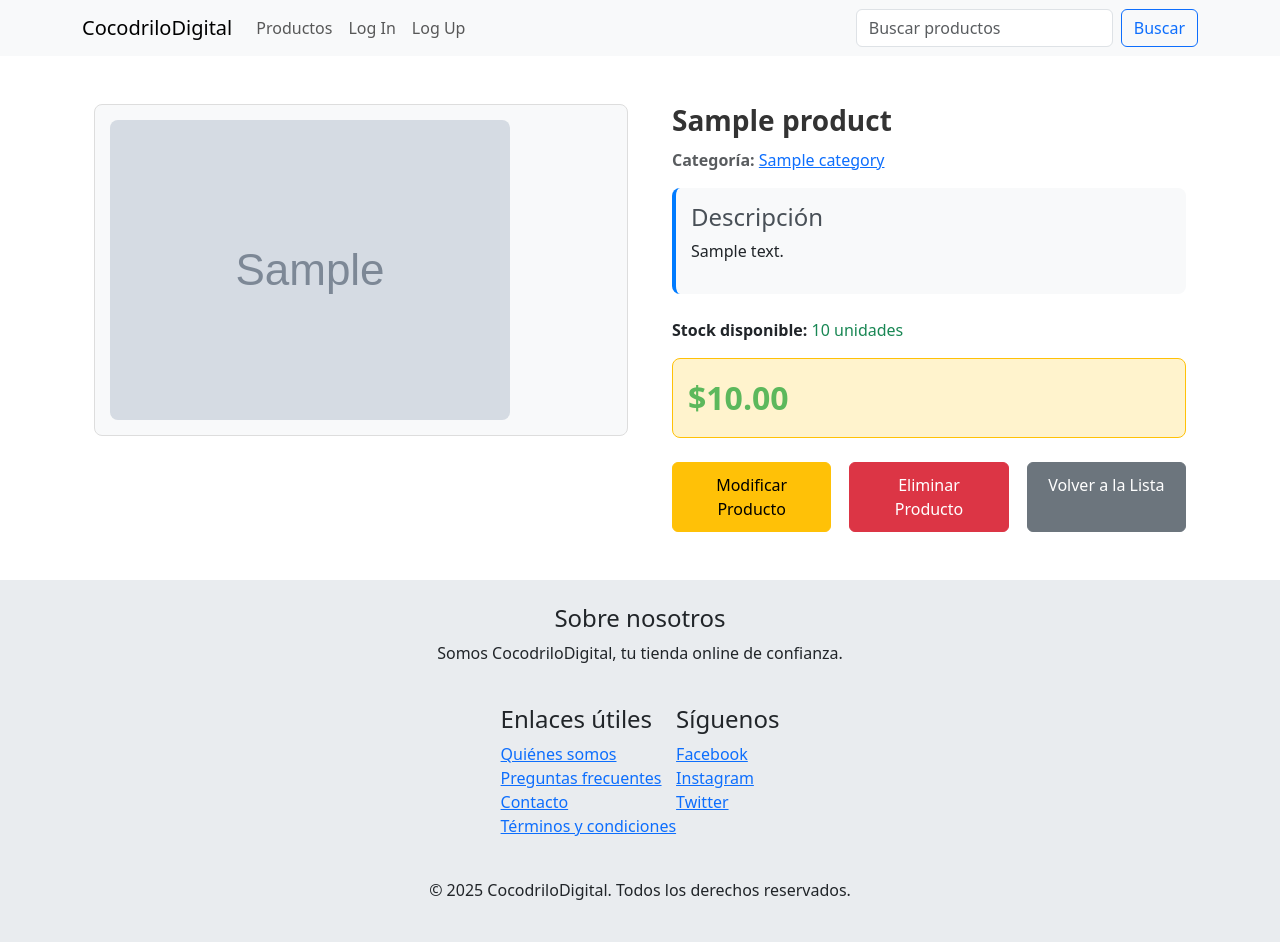
After one commit to Raulledea/CocodriloDigital, a Django app: page /products/1/ in a window 1280 px wide. The commit adds this page. Run offline with Django 5.2, Linux system fonts and the light colour scheme; tables that the repository leaves empty hold one stand-in row (values such as "Sample post"); grey boxes marked "Sample" are stand-in pictures.

Commit message:
Anadi la funcionalidad de listar producto y mostrar sus detalles ademas de la funcionalidad anadir producto y anadir categoria, y tambien anadi unos styles simples con boostrap y cssp puro

```diff
--- a/CocodriloDigital/CocodriloDigital/urls.py
+++ b/CocodriloDigital/CocodriloDigital/urls.py
@@ -23,6 +23,7 @@ urlpatterns = [
     path('admin/', admin.site.urls),
     path('', include('home.urls')),         # Página principal
     path('products/', include('products.urls')),  # Sección de productos
+    path('', include('category.urls')),  # Rutas de categorías
 ]
 
 # Servir archivos multimedia en desarrollo
--- /dev/null
+++ b/CocodriloDigital/category/urls.py
@@ -0,0 +1,12 @@
+"""URLs de la aplicación 'category'.
+
+Define las rutas para gestionar categorías.
+"""
+from django.urls import path
+
+from .views import add_category
+
+urlpatterns = [
+    # Ruta para añadir una nueva categoría
+    path('add_category/', add_category, name='add_category'),
+]
--- a/CocodriloDigital/products/urls.py
+++ b/CocodriloDigital/products/urls.py
@@ -7,6 +7,14 @@ from django.urls import path
 from . import views
 
 urlpatterns = [
+    # Listado de productos por categorías en la raíz de 'products/' (ej. /products/)
+    path('', views.list_products, name='list_products'),
+    # Ruta para ver detalle de un producto (ej. /products/1/)
+    path('<int:product_id>/', views.product_detail, name='product_detail'),
     # Ruta para añadir un nuevo producto (GET muestra formulario, POST guarda el producto)
-    path('add_products/', views.add_product, name='add_products')
+    path('add_products/', views.add_product, name='add_products'),
+    # Ruta para editar un producto existente (ej. /products/1/edit/)
+    path('<int:product_id>/edit/', views.edit_product, name='edit_product'),
+    # Ruta para eliminar un producto (ej. /products/1/delete/)
+    path('<int:product_id>/delete/', views.delete_product, name='delete_product'),
 ]
--- a/CocodriloDigital/products/views.py
+++ b/CocodriloDigital/products/views.py
@@ -2,8 +2,50 @@
 
 Contiene la lógica para gestionar productos.
 """
-from django.shortcuts import render, redirect
+from django.shortcuts import render, redirect, get_object_or_404
+from django.http import Http404
 from .forms import ProductForm
+from category.models import Category
+from .models import Product
+
+
+def list_products(request):
+    """Muestra todos los productos agrupados por categoría.
+
+    Recupera las categorías que tienen productos y prefetches los productos
+    para reducir consultas. Renderiza la plantilla `products/list_by_category.html`.
+    """
+    # Obtener categorías que tienen al menos un producto
+    categories = Category.objects.prefetch_related('products').filter(products__isnull=False).distinct()
+
+    context = {
+        'categories': categories,
+    }
+    return render(request, 'products/list_products.html', context)
+
+
+def product_detail(request, product_id):
+    """Muestra la información detallada de un producto específico.
+
+    Obtiene el producto por su ID y renderiza una plantilla con toda
+    su información, incluyendo botones para modificar, eliminar y volver.
+
+    Args:
+        request: La solicitud HTTP.
+        product_id (int): El ID del producto a mostrar.
+
+    Returns:
+        HttpResponse: La plantilla renderizada con los detalles del producto.
+
+    Raises:
+        Http404: Si el producto no existe.
+    """
+    product = get_object_or_404(Product, pk=product_id)
+
+    context = {
+        'product': product,
+    }
+    return render(request, 'products/product_detail.html', context)
 
 
 def add_product(request):
@@ -23,3 +65,60 @@ def add_product(request):
     else:
         form = ProductForm()
     return render(request, 'products/add_products.html', {'form': form})
+
+
+def edit_product(request, product_id):
+    """Vista para editar un producto existente.
+
+    GET: Muestra el formulario rellenado con los datos del producto.
+    POST: Procesa el formulario y actualiza el producto si es válido.
+
+    Args:
+        request: La solicitud HTTP.
+        product_id (int): El ID del producto a editar.
+
+    Returns:
+        HttpResponse: El formulario renderizado o redirección tras guardar.
+    """
+    product = get_object_or_404(Product, pk=product_id)
+
+    if request.method == "POST":
+        form = ProductForm(request.POST, request.FILES, instance=product)
+        if form.is_valid():
+            form.save()
+            # Redirige al detalle del producto después de guardar
+            return redirect('product_detail', product_id=product.id)
+    else:
+        form = ProductForm(instance=product)
+
+    context = {
+        'form': form,
+        'product': product,
+        'edit': True,
+    }
+    return render(request, 'products/add_products.html', context)
+
+
+def delete_product(request, product_id):
+    """Vista para eliminar un producto.
+
+    GET: Muestra una página de confirmación.
+    POST: Elimina el producto y redirige a la lista de productos.
+
+    Args:
+        request: La solicitud HTTP.
+        product_id (int): El ID del producto a eliminar.
+
+    Returns:
+        HttpResponse: Página de confirmación o redirección tras eliminar.
+    """
+    product = get_object_or_404(Product, pk=product_id)
+
+    if request.method == "POST":
+        product.delete()
+        return redirect('list_products')
+
+    context = {
+        'product': product,
+    }
+    return render(request, 'products/delete_product.html', context)
--- a/CocodriloDigital/static/style/product.css
+++ b/CocodriloDigital/static/style/product.css
@@ -1,3 +1,12 @@
+/* ===============================
+   LINK DE TARJETA DE PRODUCTO
+================================ */
+.product-card-link {
+    text-decoration: none;
+    color: inherit;
+    display: contents;
+}
+
 /* ===============================
    GRID HOME - 5 TARJETAS POR FILA
 ================================ */
--- /dev/null
+++ b/CocodriloDigital/static/style/product_detail.css
@@ -0,0 +1,128 @@
+/* ===============================
+   DETALLE DE PRODUCTO
+================================ */
+
+.product-detail-image {
+  border: 1px solid #ddd;
+  border-radius: 8px;
+  padding: 15px;
+  background-color: #f8f9fa;
+}
+
+.product-detail-image img {
+  max-width: 100%;
+  height: auto;
+  border-radius: 8px;
+}
+
+.product-detail-info {
+  padding-left: 20px;
+}
+
+.product-title {
+  color: #333;
+  margin-bottom: 10px;
+  font-size: 28px;
+  font-weight: bold;
+}
+
+.product-description {
+  background-color: #f8f9fa;
+  padding: 15px;
+  border-radius: 8px;
+  border-left: 4px solid #007bff;
+}
+
+.product-description h4 {
+  margin-top: 0;
+  color: #495057;
+}
+
+.price-section {
+  background-color: #fff3cd;
+  padding: 15px;
+  border-radius: 8px;
+  border: 1px solid #ffc107;
+}
+
+.original-price-detail {
+  text-decoration: line-through;
+  color: #999;
+  margin: 0;
+  font-size: 18px;
+}
+
+.discounted-price-detail {
+  color: #d9534f;
+  font-size: 32px;
+  font-weight: bold;
+  margin: 5px 0 0 0;
+}
+
+.final-price-detail {
+  color: #5cb85c;
+  font-size: 32px;
+  font-weight: bold;
+  margin: 0;
+}
+
+.discount-badge-detail {
+  display: inline-block;
+  background-color: #d9534f;
+  color: white;
+  padding: 5px 10px;
+  border-radius: 4px;
+  font-size: 12px;
+  font-weight: bold;
+  margin-bottom: 10px;
+}
+
+.action-buttons {
+  display: flex;
+  flex-wrap: wrap;
+  gap: 10px;
+  margin-top: 20px;
+}
+
+.action-buttons .btn {
+  flex: 1;
+  min-width: 150px;
+  padding: 10px 15px;
+  font-weight: 500;
+  transition: all 0.3s ease;
+}
+
+.action-buttons .btn:hover {
+  transform: translateY(-2px);
+  box-shadow: 0 4px 8px rgba(0,0,0,0.2);
+}
+
+.btn-warning:hover {
+  background-color: #ec971f;
+  border-color: #d58512;
+}
+
+.btn-danger:hover {
+  background-color: #c9302c;
+  border-color: #ac2925;
+}
+
+.btn-secondary:hover {
+  background-color: #5a6268;
+  border-color: #4e555b;
+}
+
+@media (max-width: 768px) {
+  .product-detail-info {
+    padding-left: 0;
+    margin-top: 20px;
+  }
+
+  .action-buttons {
+    flex-direction: column;
+  }
+
+  .action-buttons .btn {
+    min-width: 100%;
+  }
+}
--- a/CocodriloDigital/templates/base/partials/nav.html
+++ b/CocodriloDigital/templates/base/partials/nav.html
@@ -8,13 +8,15 @@
     <div class="collapse navbar-collapse" id="mainNav">
       <ul class="navbar-nav me-auto mb-2 mb-lg-0">
         <li class="nav-item">
-          <a class="nav-link" href="{% url 'home' %}">Inicio</a>
+          <a class="nav-link" href="{% url 'list_products' %}">Productos</a>
         </li>
-        <li class="nav-item">
-          <a class="nav-link" href="{% url 'add_products' %}">Agregar producto</a>
+
+         <li class="nav-item">
+          <a class="nav-link" href="#">Log In</a>
         </li>
-        <li class="nav-item">
-          <a class="nav-link" href="/admin/">Admin</a>
+
+         <li class="nav-item">
+          <a class="nav-link" href="#">Log Up</a>
         </li>
       </ul>
 
--- /dev/null
+++ b/CocodriloDigital/templates/products/product_detail.html
@@ -0,0 +1,82 @@
+{% extends "base/base.html" %}
+{% load static %}
+
+{% block head_extra %}
+  <link rel="stylesheet" href="{% static 'style/product.css' %}">
+  <link rel="stylesheet" href="{% static 'style/product_detail.css' %}">
+{% endblock head_extra %}
+
+{% block content %}
+  <div class="container mt-5">
+    <div class="row">
+      <!-- Imagen del producto -->
+      <div class="col-md-6 mb-4">
+        <div class="product-detail-image">
+          {% if product.image and product.image.url %}
+            <img src="{{ product.image.url }}" alt="Imagen de {{ product.name }}" class="img-fluid">
+          {% else %}
+            <img src="{% static 'img/default/default01.jpg' %}" alt="Imagen por defecto" class="img-fluid">
+          {% endif %}
+        </div>
+      </div>
+
+      <!-- Información del producto -->
+      <div class="col-md-6">
+        <div class="product-detail-info">
+          <!-- Nombre del producto -->
+          <h1 class="product-title">{{ product.name }}</h1>
+
+          <!-- Categoría -->
+          <p class="text-muted">
+            <strong>Categoría:</strong>
+            <a href="{% url 'list_products' %}">{{ product.category.name }}</a>
+          </p>
+
+          <!-- Descripción -->
+          {% if product.description %}
+            <div class="product-description mb-4">
+              <h4>Descripción</h4>
+              <p>{{ product.description }}</p>
+            </div>
+          {% endif %}
+
+          <!-- Stock -->
+          <p class="mb-3">
+            <strong>Stock disponible:</strong>
+            <span class="{% if product.stock > 0 %}text-success{% else %}text-danger{% endif %}">
+              {% if product.stock > 0 %}
+                {{ product.stock }} unidades
+              {% else %}
+                Sin stock
+              {% endif %}
+            </span>
+          </p>
+
+          <!-- Precios -->
+          <div class="price-section mb-4">
+            {% if product.final_price < product.price %}
+              <div class="discount-badge-detail">Oferta</div>
+              <p class="original-price-detail">${{ product.price }}</p>
+              <p class="discounted-price-detail">${{ product.final_price }}</p>
+            {% else %}
+              <p class="final-price-detail">${{ product.price }}</p>
+            {% endif %}
+          </div>
+
+          <!-- Botones de acción -->
+          <div class="action-buttons">
+            <a href="{% url 'edit_product' product.id %}" class="btn btn-warning me-2">
+              <i class="fas fa-edit"></i> Modificar Producto
+            </a>
+            <a href="{% url 'delete_product' product.id %}" class="btn btn-danger me-2">
+              <i class="fas fa-trash"></i> Eliminar Producto
+            </a>
+            <a href="{% url 'list_products' %}" class="btn btn-secondary">
+              <i class="fas fa-arrow-left"></i> Volver a la Lista
+            </a>
+          </div>
+        </div>
+      </div>
+    </div>
+  </div>
+{% endblock content %}
```
Also changed, not shown: CocodriloDigital/category/forms.py (added, +19 -0 lines), CocodriloDigital/category/views.py (+24 -2 lines), CocodriloDigital/static/style/delete_product.css (added, +52 -0 lines), CocodriloDigital/templates/category/add_category.html (added, +37 -0 lines), CocodriloDigital/templates/products/add_products.html (+13 -6 lines), CocodriloDigital/templates/products/delete_product.html (added, +62 -0 lines), CocodriloDigital/templates/products/list_products.html (added, +64 -0 lines), CocodriloDigital/category/migrations/0003_alter_category_description_alter_category_name_and_more.py (added), CocodriloDigital/products/migrations/0007_alter_product_category_alter_product_description_and_more.py (added).
